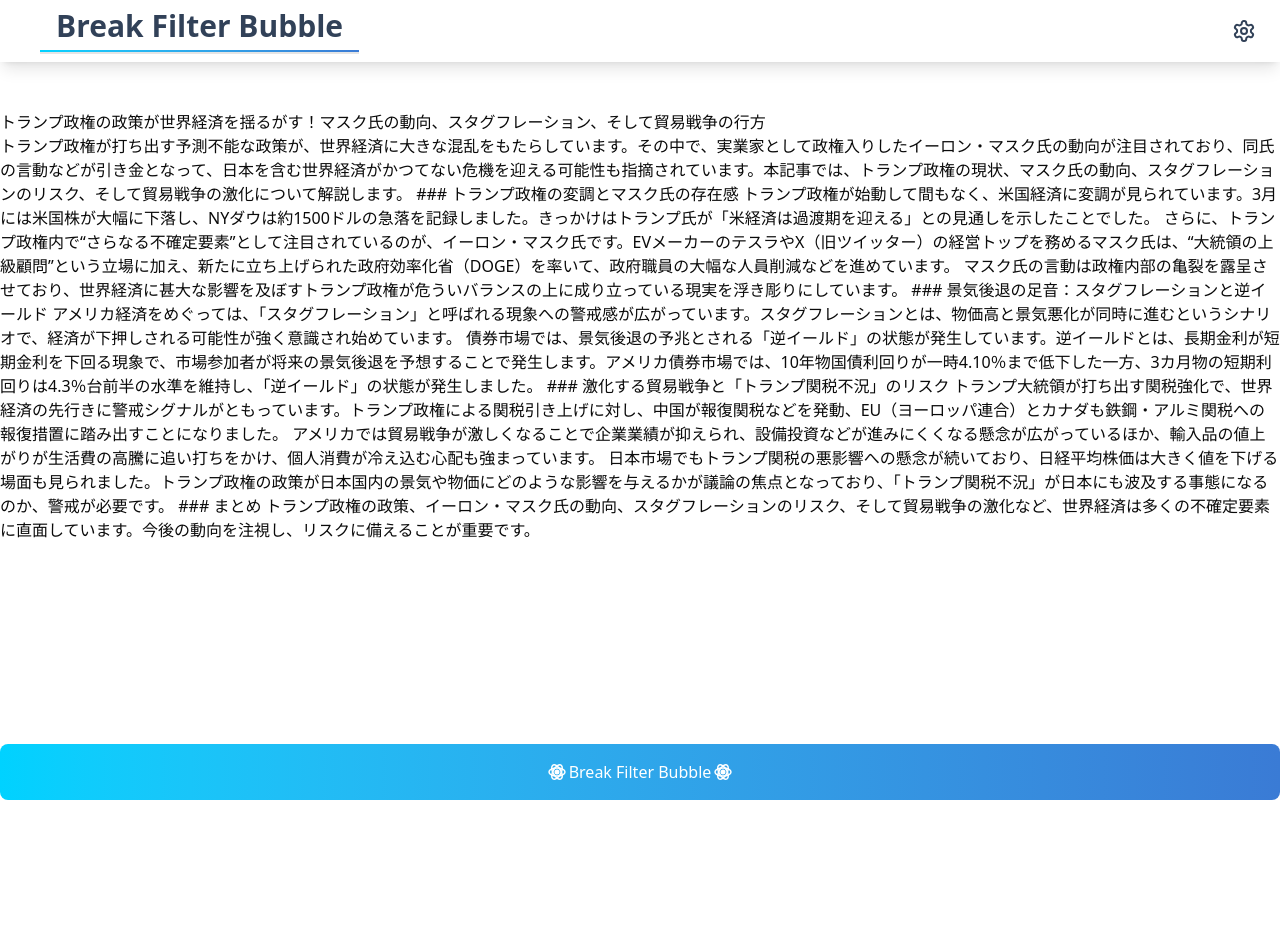
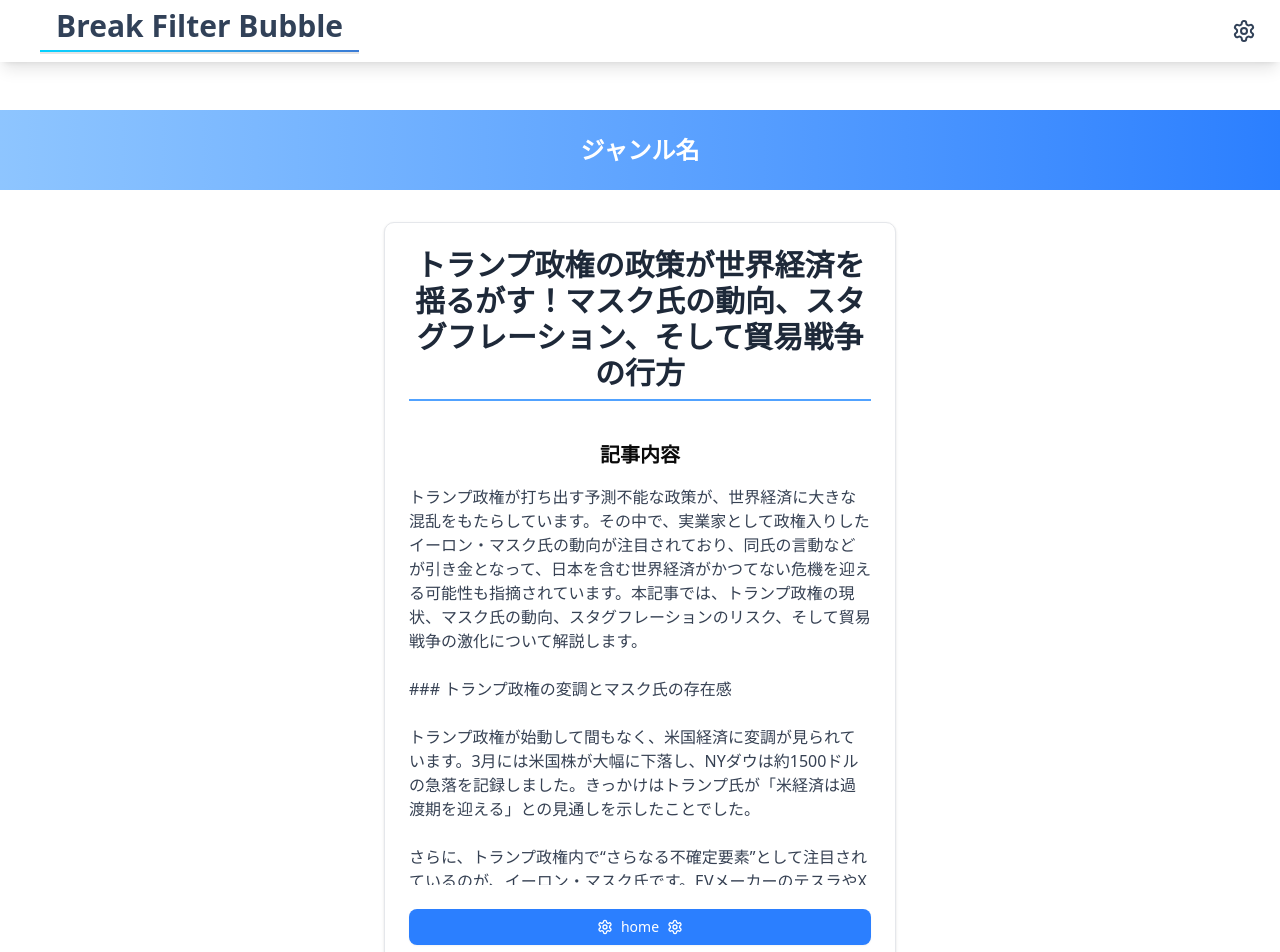
Before and after one commit to kimushun-65/filterBubble, a Next.js app in the folder frontend/: page /article/1/1 in a window 1280 px wide. Shown: the top 952 px of the page. Before the commit the page ends 800 px from the top, so only its background shows below. Built offline with nearby package versions, Linux system fonts and the light colour scheme.

Commit message:
Update article container to match Figma design with scrollable content and home button

```diff
--- a/frontend/feature/article/articleContainer.tsx
+++ b/frontend/feature/article/articleContainer.tsx
@@ -1,26 +1,38 @@
 import React, { useState, useEffect } from 'react';
-import { useRouter } from 'next/router';
+import { useRouter } from 'next/navigation';
 import { useParams } from 'next/navigation';
 import Loading from '@/components/display/loading';
 import Header from '@/components/display/header';
 import Footer from '@/components/display/footer';
-import { Handshake } from 'lucide-react';
+import { Button } from '@/components/ui/button';
+import { Settings } from 'lucide-react';
 
 export const ArticleContainer = () => {
+  const router = useRouter();
   const { userId, keyWord } = useParams();
-  const [isLoading, setIsLoading] = useState(false);
+  const [isLoading, setIsLoading] = useState(true);
   const [title, setTitle] = useState('');
   const [content, setContent] = useState('');
 
   useEffect(() => {
     const fetchArticle = async () => {
-      const response = await fetch(`/api/article?keyWord=${keyWord}`);
-      const data = await response.json();
-      setTitle(data.article.articles.title);
-      setContent(data.article.articles.content);
+      try {
+        const response = await fetch(`/api/article?keyWord=${keyWord}`);
+        const data = await response.json();
+        setTitle(data.article.articles.title);
+        setContent(data.article.articles.content);
+        setIsLoading(false);
+      } catch (error) {
+        console.error('Error fetching article:', error);
+        setIsLoading(false);
+      }
     };
     fetchArticle();
   }, [keyWord]);
+
+  const handleHomeClick = () => {
+    router.push(`/home/${userId}`);
+  };
 
   if (isLoading) {
     return <Loading />;
@@ -29,9 +41,42 @@ export const ArticleContainer = () => {
   return (
     <div className='flex min-h-screen flex-col'>
       <Header />
-      <main className='flex-grow'>
-        <h1>{title}</h1>
-        <p>{content}</p>
+      <main className='flex flex-grow flex-col'>
+        {/* Genre banner */}
+        <div className='w-full bg-gradient-to-r from-blue-300 to-blue-500 py-6 text-center'>
+          <h2 className='text-2xl font-bold text-white'>ジャンル名</h2>
+        </div>
+
+        {/* Article card */}
+        <div className='flex flex-grow justify-center px-4 py-8'>
+          <div className='flex w-full max-w-lg flex-col overflow-hidden rounded-lg border border-gray-200 bg-white shadow-sm'>
+            {/* Title section */}
+            <div className='p-6 text-center'>
+              <h1 className='mb-2 text-3xl font-bold text-gray-800'>{title}</h1>
+              <div className='mx-auto h-0.5 w-full bg-blue-400'></div>
+            </div>
+
+            {/* Content section */}
+            <div className='px-6 pt-4'>
+              <h3 className='mb-4 text-center text-xl font-bold'>記事内容</h3>
+              <div className='mb-6 max-h-[400px] overflow-y-auto'>
+                <p className='whitespace-pre-line text-gray-700'>{content}</p>
+              </div>
+            </div>
+
+            {/* Home button */}
+            <div className='px-6 pb-6'>
+              <Button
+                className='flex w-full items-center justify-center gap-2 rounded-md bg-blue-500 py-3 text-white hover:bg-blue-600'
+                onClick={handleHomeClick}
+              >
+                <Settings className='h-5 w-5' />
+                home
+                <Settings className='h-5 w-5' />
+              </Button>
+            </div>
+          </div>
+        </div>
       </main>
       <Footer />
     </div>
```
